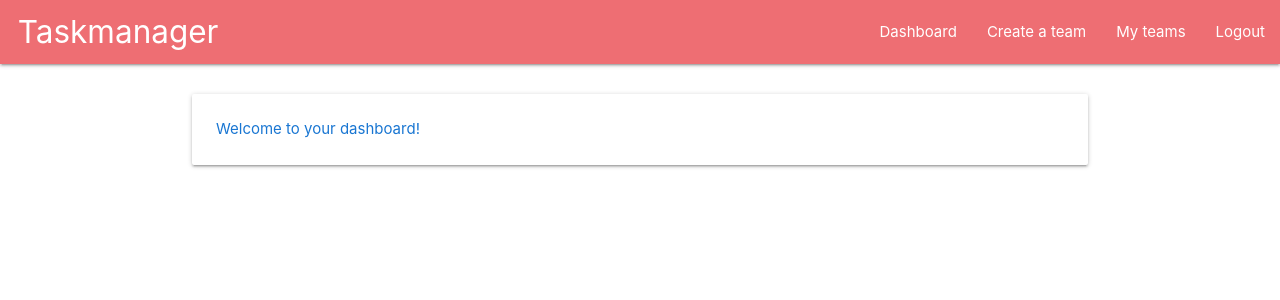
After one commit to makrandr1999/fsf_2019_screening_task1, a Django app: page /dashboard/ in a window 1280 px wide. The commit adds this page. Shown: the top 300 px of the page. Run offline with Django 3.2, Linux system fonts and the light colour scheme; the visitor is signed in with stand-in values (Sample User, id 1); some libraries are stand-ins or nearby versions.

Commit message:
Add dashboard template

```diff
--- /dev/null
+++ b/taskman/templates/taskman/dashboard.html
@@ -0,0 +1,7 @@
+{% extends "taskman/header.html" %}
+
+   {%block content%}
+   <div class="card-panel">
+        <span class="blue-text text-darken-2">Welcome to your dashboard!</span>
+      </div>
+    {% endblock%}
--- a/taskman/templates/taskman/includes/navbar.html
+++ b/taskman/templates/taskman/includes/navbar.html
@@ -4,7 +4,7 @@
         <ul id="nav-mobile" class="right hide-on-med-and-down">
 
             {% if user.is_authenticated %}
-            <li><a href="/account">Dashboard</a></li>
+            <li><a href="/dashboard">Dashboard</a></li>
             <li><a href="/">Create a team</a></li>
             <li><a href="/">My teams</a></li>
             <li><a href="/logout">Logout</a></li>
--- a/taskman/urls.py
+++ b/taskman/urls.py
@@ -7,5 +7,6 @@ urlpatterns = [
     path('register/',views.register, name="register"),
     path('logout/',views.logout_request,name="logout"),
     path('login/',views.login_request,name="login"),
+    path('dashboard/',views.dashboard,name="dashboard")
 
     ]
--- a/taskman/views.py
+++ b/taskman/views.py
@@ -2,12 +2,18 @@ from django.shortcuts import render,redirect
 from django.contrib.auth.forms import UserCreationForm, AuthenticationForm
 from django.contrib.auth import logout, authenticate, login
 from django.contrib import messages
+from django.contrib.auth.decorators import login_required
+from django.views.decorators.csrf import csrf_protect
 
 
-# Create your views here.
+# Create your views here.sdfkj486578
 def homepage(request):
     return render(request = request,
                   template_name='taskman/home.html')
+@login_required
+def dashboard(request):
+    return render(request = request,
+                  template_name='taskman/dashboard.html')
 def register(request):
     if request.method == "POST":
         form = UserCreationForm(request.POST)
@@ -18,7 +24,7 @@ def register(request):
             login(request, user)
             messages.info(request,f"You are now logged in as {username}")
 
-            return redirect("taskman:homepage")
+            return redirect("taskman:dashboard")
 
         else:
             for msg in form.error_messages:
@@ -46,7 +52,7 @@ def login_request(request):
             if user is not None:
                 login(request,user)
                 messages.info(request,f"You are now logged in as {username}")
-                return redirect("taskman:homepage")
+                return redirect("taskman:dashboard")
             else:
                 messages.error(request,"Invalid username or password")
         else:
```
